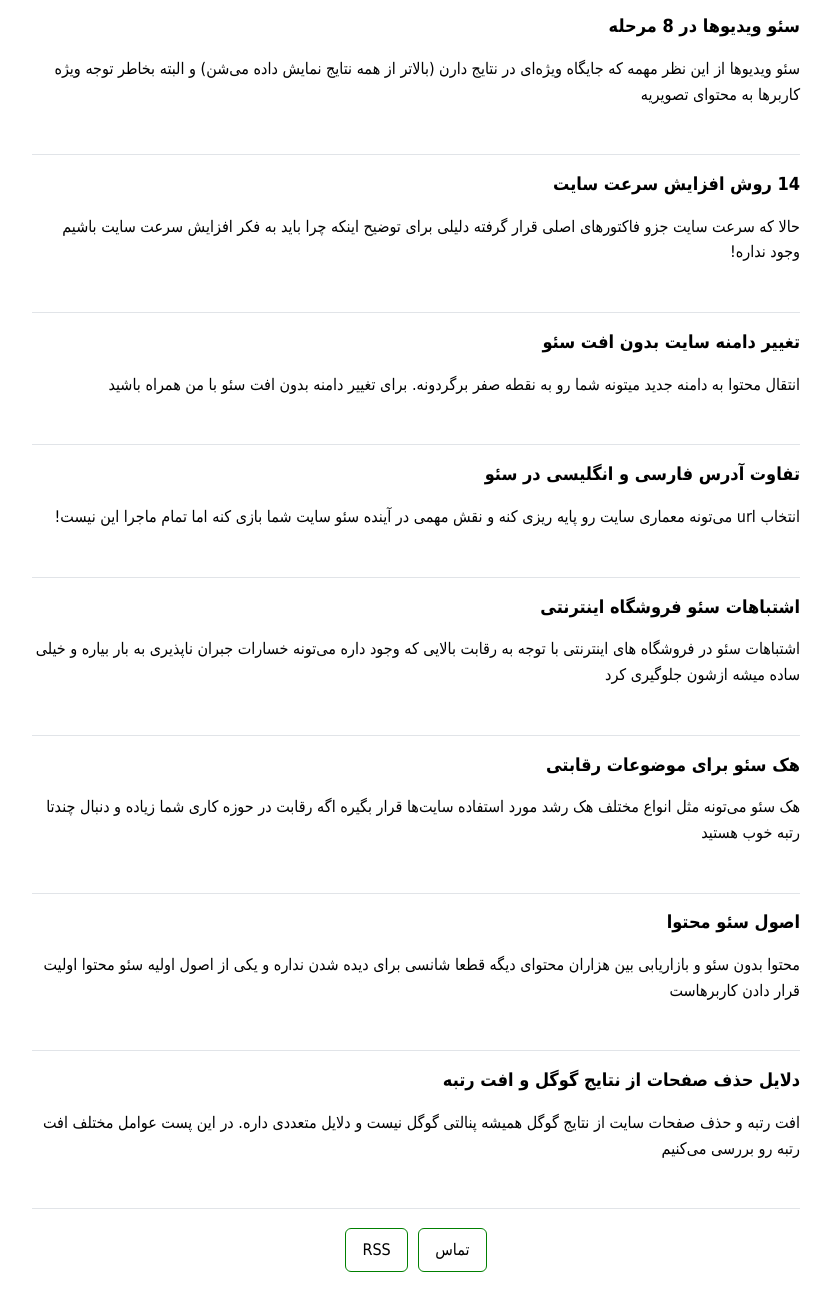
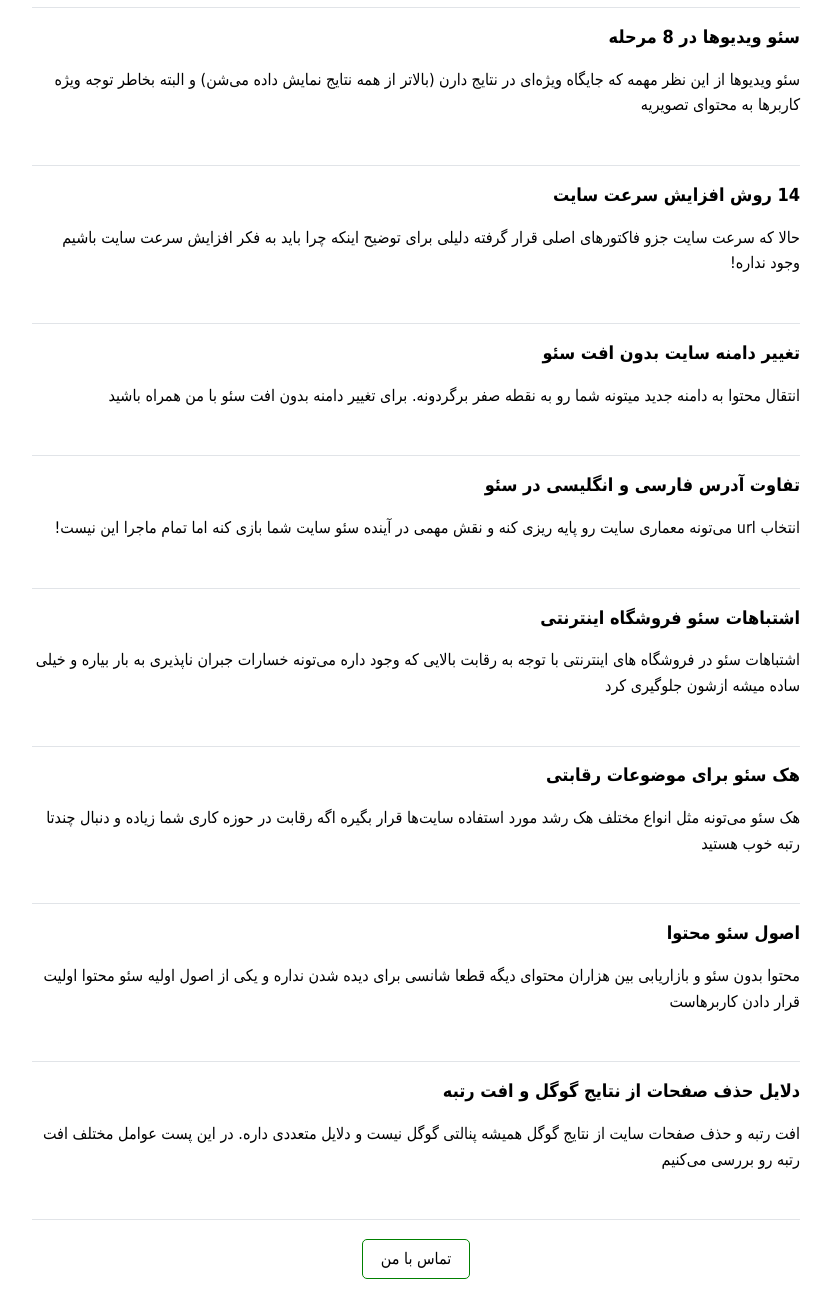
Before and after one commit to EhsanChehri/index, a plain HTML site: page index.html in a window 1280 px wide. Shown: the part 460-1750 px from the top of the page, without its empty margins (224-1056 px from the left). Drawn offline with Linux system fonts and the light colour scheme.

Commit message:
Update index.html

```diff
--- a/index.html
+++ b/index.html
@@ -6,44 +6,41 @@
 <title>احسایدر</title>
 <meta name="description" content="وبلاگ احسایدر">
 <link rel="canonical" href="https://ehsaider.ir/">
-<style>body{font:100%/1.6 Tahoma}.container{margin:16px auto;padding:0 10px;max-width:768px}h1{font-size:x-small}h2{font-size:large}p{margin:15px 0}a{color:black;text-decoration:none}svg{max-width:100%}nav{margin-top:-4px;padding-bottom:20px}.post{padding-bottom:2em;border-bottom:1px solid #e1e4e8}.center{display:block;margin:auto;text-align:center}.button{border:1px solid green;padding:8px 16px;display:inline-block;margin:3px;border-radius:6px}</style>
+<style>body{font:100%/1.6 Tahoma}.container{margin:16px auto;padding:0 10px;max-width:768px}h1{font-size:large}p{margin:15px 0}a{color:black;text-decoration:none}img{max-width:100%}nav{padding-bottom:20px}.post{padding-bottom:2em;border-bottom:1px solid #e1e4e8}.center{display:block;margin:auto;text-align:center}.button{border:1px solid green;padding:6px 18px;display:inline-block;margin:3px;border-radius:5px}</style>
 </head>
 <body>
 <header class="center">
-<h1>
 <a title="احسایدر" href="https://ehsaider.ir/">
-<svg width="155" height="55" viewBox="0 0 4200 1350"><title>احسایدر</title><path d="M0,476h238.3l12.7,3v866H0V476z"></path><path d="M903.8,473v314h86.1v250H306.5V786h343.6v-63H309V473H903.8z"></path><path d="M1557.8,1037.6l-652.9-0.6V781h394.9V472h258V1037.6z M990.8,1094h251v246h-251V1094z M1305.8,1093h251v246h-251V1093z"></path><path d="M1878.1-1v781.7h68V1037h-319V-1H1878.1z"></path><path fill="#22B14C" d="M1973,473h251.4v308h60.6V473h239.1l11.3,1v307h58.6V473h249.4v308h101.9l0.6,256H1878.7l-0.6-256h94.9V473z"></path><path fill="#22B14C" d="M2873.1,1037V781h726.5v-58h-673.3V472h929v565H2873.1z"></path><path fill="#22B14C" d="M4175.9,0v1038h-251V0H4175.9z"></path></svg>
+<img src="https://ehsaider.ir/logo.png" loading="lazy" alt="احسایدر" width="170" height="70">
 </a>
-</h1>
 <nav>
 <a href="https://ehsaider.ir/seo" class="button">آموزش سئو سایت</a>
 </nav>
 </header>
 <main class="container">
-<article class="post"><a href="https://ehsaider.ir/seo"><h2>آموزش سئو سایت (SEO) راهنمای بهینه سازی موتور جستجو</h2><p>سئو یا بهینه سازی سایت برای موتورهای جستجو شامل هر نوع تکنیک و روشی می‌شه که در نهایت منجر به صعود کلیدواژه‌ صفحات شما در موتورهای جستجو می‌شه</p>
+<article class="post"><a href="https://ehsaider.ir/seo"><h1>آموزش سئو سایت (SEO) راهنمای بهینه سازی موتور جستجو</h1><p>سئو یا بهینه سازی سایت برای موتورهای جستجو شامل هر نوع تکنیک و روشی می‌شه که در نهایت منجر به صعود کلیدواژه‌ صفحات شما در موتورهای جستجو بشه</p>
 </a></article>
-<article class="post"><a href="https://ehsaider.ir/seo-checklist"><h2>چک لیست سئو وردپرس</h2><p>چک لیست سئو وردپرس به شما کمک می‌کنه بعد از راه اندازی وردپرس اقدامات اولیه رو انجام بدید. سئو وردپرس بعد از نصب انجام می‌شه!</p>
+<article class="post"><a href="https://ehsaider.ir/seo-checklist"><h1>چک لیست سئو وردپرس</h1><p>چک لیست سئو وردپرس به شما کمک می‌کنه بعد از راه اندازی وردپرس اقدامات اولیه رو انجام بدید. سئو وردپرس بعد از نصب انجام می‌شه!</p>
 </a></article>
-<article class="post"><a href="https://ehsaider.ir/video-seo"><h2>سئو ویدیوها در 8 مرحله</h2><p>سئو ویدیوها از این نظر مهمه که جایگاه ویژه‌ای در نتایج دارن (بالاتر از همه نتایج نمایش داده می‌شن) و البته بخاطر توجه ویژه کاربرها به محتوای تصویریه</p>
+<article class="post"><a href="https://ehsaider.ir/video-seo"><h1>سئو ویدیوها در 8 مرحله</h1><p>سئو ویدیوها از این نظر مهمه که جایگاه ویژه‌ای در نتایج دارن (بالاتر از همه نتایج نمایش داده می‌شن) و البته بخاطر توجه ویژه کاربرها به محتوای تصویریه</p>
 </a></article>
-<article class="post"><a href="https://ehsaider.ir/speed-up-website"><h2>14 روش افزایش سرعت سایت</h2><p>حالا که سرعت سایت جزو فاکتورهای اصلی قرار گرفته دلیلی برای توضیح اینکه چرا باید به فکر افزایش سرعت سایت باشیم وجود نداره!</p>
+<article class="post"><a href="https://ehsaider.ir/speed-up-website"><h1>14 روش افزایش سرعت سایت</h1><p>حالا که سرعت سایت جزو فاکتورهای اصلی قرار گرفته دلیلی برای توضیح اینکه چرا باید به فکر افزایش سرعت سایت باشیم وجود نداره!</p>
 </a></article>
-<article class="post"><a href="https://ehsaider.ir/site-url-change"><h2>تغییر دامنه سایت بدون افت سئو</h2><p>انتقال محتوا به دامنه جدید میتونه شما رو به نقطه صفر برگردونه. برای تغییر دامنه بدون افت سئو با من همراه باشید</p>
+<article class="post"><a href="https://ehsaider.ir/site-url-change"><h1>تغییر دامنه سایت بدون افت سئو</h1><p>انتقال محتوا به دامنه جدید میتونه شما رو به نقطه صفر برگردونه. برای تغییر دامنه بدون افت سئو با من همراه باشید</p>
 </a></article>
-<article class="post"><a href="https://ehsaider.ir/seo-urls"><h2>تفاوت آدرس فارسی و انگلیسی در سئو</h2><p>انتخاب url می‌تونه معماری سایت رو پایه ریزی کنه و نقش مهمی در آینده سئو سایت شما بازی کنه اما تمام ماجرا این نیست!</p>
+<article class="post"><a href="https://ehsaider.ir/seo-urls"><h1>تفاوت آدرس فارسی و انگلیسی در سئو</h1><p>انتخاب url می‌تونه معماری سایت رو پایه ریزی کنه و نقش مهمی در آینده سئو سایت شما بازی کنه اما تمام ماجرا این نیست!</p>
 </a></article>
-<article class="post"><a href="https://ehsaider.ir/seo-mistakes"><h2>اشتباهات سئو فروشگاه اینترنتی</h2><p>اشتباهات سئو در فروشگاه های اینترنتی با توجه به رقابت بالایی که وجود داره می‌تونه خسارات جبران ناپذیری به بار بیاره و خیلی ساده میشه ازشون جلوگیری کرد</p>
+<article class="post"><a href="https://ehsaider.ir/seo-mistakes"><h1>اشتباهات سئو فروشگاه اینترنتی</h1><p>اشتباهات سئو در فروشگاه های اینترنتی با توجه به رقابت بالایی که وجود داره می‌تونه خسارات جبران ناپذیری به بار بیاره و خیلی ساده میشه ازشون جلوگیری کرد</p>
 </a></article>
-<article class="post"><a href="https://ehsaider.ir/seo-hacks"><h2>هک سئو برای موضوعات رقابتی</h2><p>هک سئو می‌تونه مثل انواع مختلف هک رشد مورد استفاده سایت‌ها قرار بگیره اگه رقابت در حوزه کاری شما زیاده و دنبال چندتا رتبه خوب هستید</p>
+<article class="post"><a href="https://ehsaider.ir/seo-hacks"><h1>هک سئو برای موضوعات رقابتی</h1><p>هک سئو می‌تونه مثل انواع مختلف هک رشد مورد استفاده سایت‌ها قرار بگیره اگه رقابت در حوزه کاری شما زیاده و دنبال چندتا رتبه خوب هستید</p>
 </a></article>
-<article class="post"><a href="https://ehsaider.ir/seo-content"><h2>اصول سئو محتوا</h2><p>محتوا بدون سئو و بازاریابی بین هزاران محتوای دیگه قطعا شانسی برای دیده شدن نداره و یکی از اصول اولیه سئو محتوا اولیت قرار دادن کاربرهاست</p>
+<article class="post"><a href="https://ehsaider.ir/seo-content"><h1>اصول سئو محتوا</h1><p>محتوا بدون سئو و بازاریابی بین هزاران محتوای دیگه قطعا شانسی برای دیده شدن نداره و یکی از اصول اولیه سئو محتوا اولیت قرار دادن کاربرهاست</p>
 </a></article>
-<article class="post"><a href="https://ehsaider.ir/ranking-drop"><h2>دلایل حذف صفحات از نتایج گوگل و افت رتبه</h2><p>افت رتبه و حذف صفحات سایت از نتایج گوگل همیشه پنالتی گوگل نیست و دلایل متعددی داره. در این پست عوامل مختلف افت رتبه رو بررسی می‌کنیم</p>
+<article class="post"><a href="https://ehsaider.ir/ranking-drop"><h1>دلایل حذف صفحات از نتایج گوگل و افت رتبه</h1><p>افت رتبه و حذف صفحات سایت از نتایج گوگل همیشه پنالتی گوگل نیست و دلایل متعددی داره. در این پست عوامل مختلف افت رتبه رو بررسی می‌کنیم</p>
 </a></article>
 </main>
 <footer class="center">
-<a href="https://ehsaider.ir/ehsanchehri" class="button">تماس</a>
-<a href="https://ehsaider.ir/feed.xml" class="button">RSS</a>
+<a href="https://ehsaider.ir/ehsanchehri" class="button">تماس با من</a>
 </footer>
 </body>
 </html>
```
